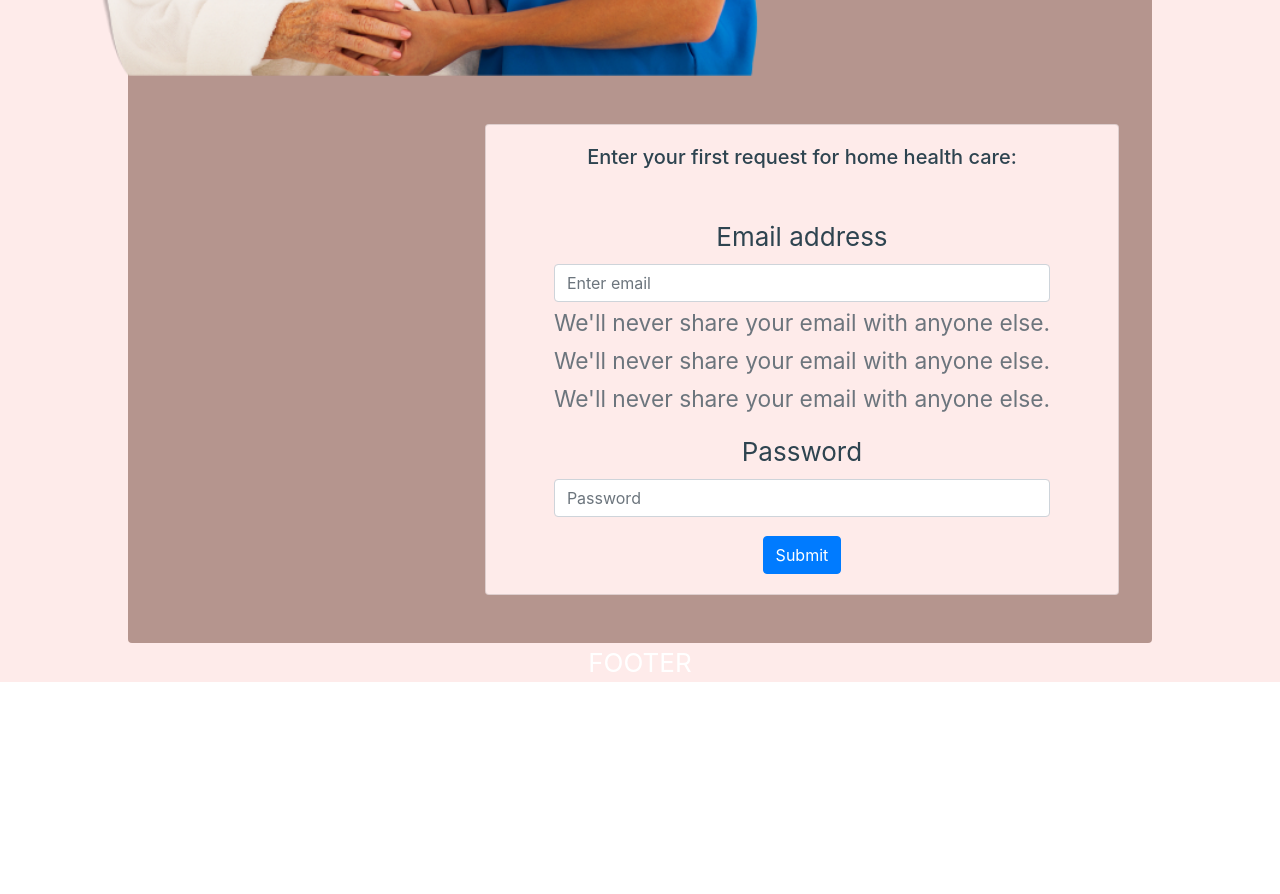
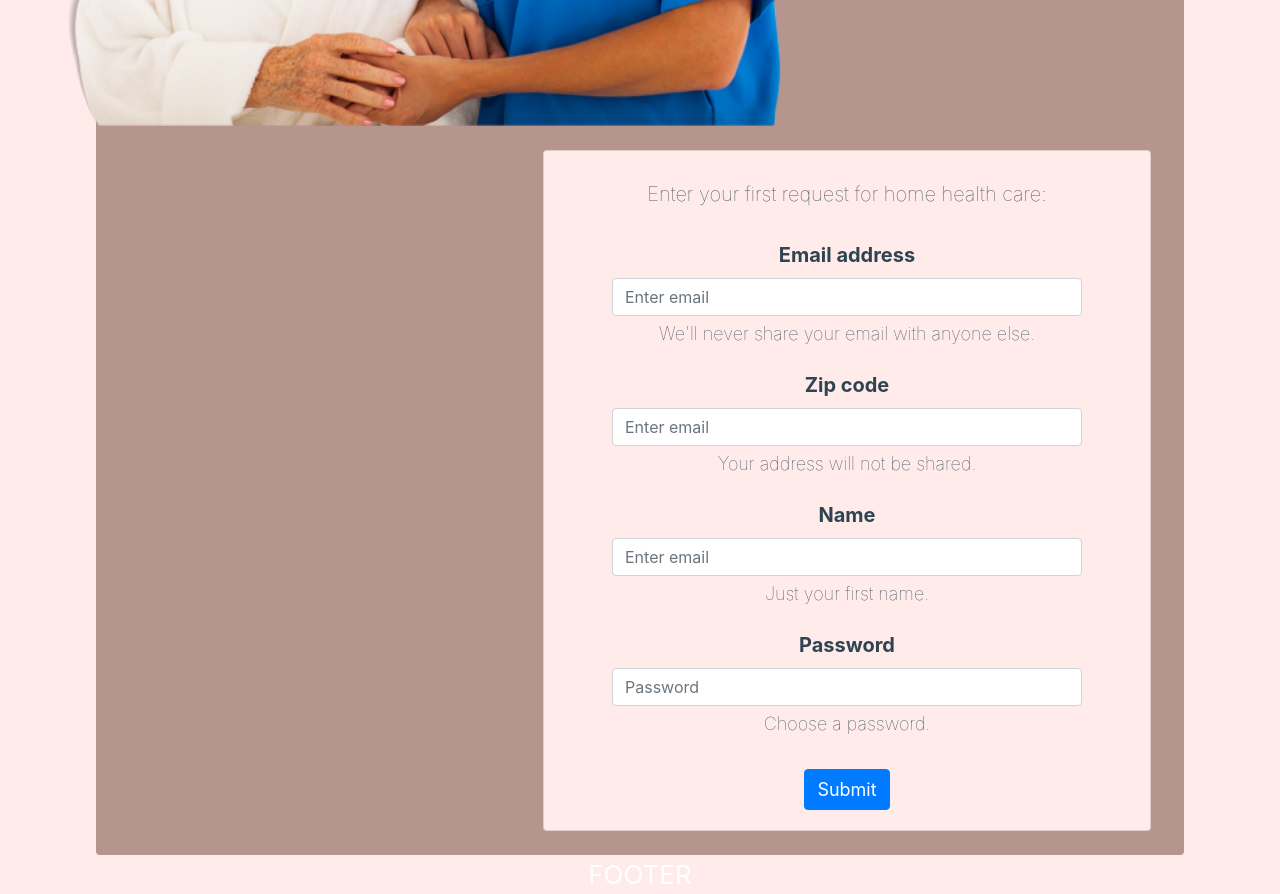
Before and after one commit to marcosaccarola/Health-Advantage, a React (Create React App) app: page / in a window 1280 px wide. Shown: the part 1820-2714 px from the top of the page. Before the commit the page ends 2502 px from the top, so only its background shows below. Built offline with nearby package versions, Linux system fonts and the light colour scheme.

Commit message:
call it a day

```diff
--- a/src/components/0000-Home.jsx
+++ b/src/components/0000-Home.jsx
@@ -95,41 +95,64 @@ const Home=()=>{
             <div style={{position:'absolute',width: '100%',minHeight:'100vh',background:'#FEEBEA',marginTop:'50vh'}}>
                     <div
                         className='mx-auto rounded'
-                        style={{width:'80%',background:'#B5958E',marginTop:'12vh'}}>
+                        style={{width:'85%',background:'#B5958E',marginTop:'12vh'}}>
                             <Row className=' justify-content-between'>
                                 <div className='mt-auto'>
                                     <img src={elderlyWithNurse}
-                                        height='600rem'
+                                        height='650rem'
                                         className='row justify-content-start'
                                         />
                                 </div>
                                 <Card
-                                    className='my-5 ml-auto mr-5'
-                                    style={{background:'#FEEBEA'}}>
+                                    className='my-4 ml-auto mr-5'
+                                    style={{background:'#FEEBEA',minWidth:'38rem'}}>
                                     <Card.Body
                                         className='mx-5 justify-content-start'
                                         style={{color:'#2e4450'}}>
-                                        <Card.Title>Enter your first request for home health care:</Card.Title>
-                                        <Form className='mt-5'>
+                                        {/* <Card.Title>Enter your first request for home health care:</Card.Title> */}
+                                        <Form className=''>
+                                                <Form.Label
+                                                    className="mt-2 mb-4"
+                                                    style={{fontWeight:'lighter',fontSize:20,color:'#2e4450'}}>
+                                                    Enter your first request for home health care:
+                                                </Form.Label>
                                             <Form.Group className="mb-3" controlId="formBasicEmail">
-                                                <Form.Label>Email address</Form.Label>
+                                                <Form.Label
+                                                    style={{fontWeight:'bold',fontSize:20,color:'#2e4450'}}
+                                                    >Email address</Form.Label>
                                                 <Form.Control type="email" placeholder="Enter email" />
-                                                <Form.Text className="text-muted">
-                                                We'll never share your email with anyone else.
-                                                </Form.Text>
-                                                <Form.Text className="text-muted">
-                                                We'll never share your email with anyone else.
-                                                </Form.Text>
-                                                <Form.Text className="text-muted">
+                                                <Form.Text style={{fontWeight:'lighter',fontSize:18,color:'#2e4450'}}>
                                                 We'll never share your email with anyone else.
                                                 </Form.Text>
                                             </Form.Group>
-
+                                            <Form.Group className="mb-3" controlId="formBasicEmail">
+                                                <Form.Label
+                                                    style={{fontWeight:'bold',fontSize:20,color:'#2e4450'}}
+                                                    >Zip code</Form.Label>
+                                                <Form.Control type="email" placeholder="Enter email" />
+                                                <Form.Text style={{fontWeight:'lighter',fontSize:18,color:'#2e4450'}}>
+                                                Your address will not be shared.
+                                                </Form.Text>
+                                            </Form.Group>
+                                            <Form.Group className="mb-3" controlId="formBasicEmail">
+                                                <Form.Label
+                                                    style={{fontWeight:'bold',fontSize:20,color:'#2e4450'}}
+                                                    >Name</Form.Label>
+                                                <Form.Control type="email" placeholder="Enter email" />
+                                                <Form.Text style={{fontWeight:'lighter',fontSize:18,color:'#2e4450'}}>
+                                                Just your first name.
+                                                </Form.Text>
+                                            </Form.Group>
                                             <Form.Group className="mb-3" controlId="formBasicPassword">
-                                                <Form.Label>Password</Form.Label>
+                                                <Form.Label
+                                                    style={{fontWeight:'bold',fontSize:20,color:'#2e4450'}}
+                                                    >Password</Form.Label>
                                                 <Form.Control type="password" placeholder="Password" />
+                                                <Form.Text style={{fontWeight:'lighter',fontSize:18,color:'#2e4450'}}>
+                                                Choose a password.
+                                                </Form.Text>
                                             </Form.Group>
-                                            <Button variant="primary" type="submit">
+                                            <Button variant="primary" type="submit" className='mt-3' style={{fontSize:18}}>
                                                 Submit
                                             </Button>
                                         </Form>
```
